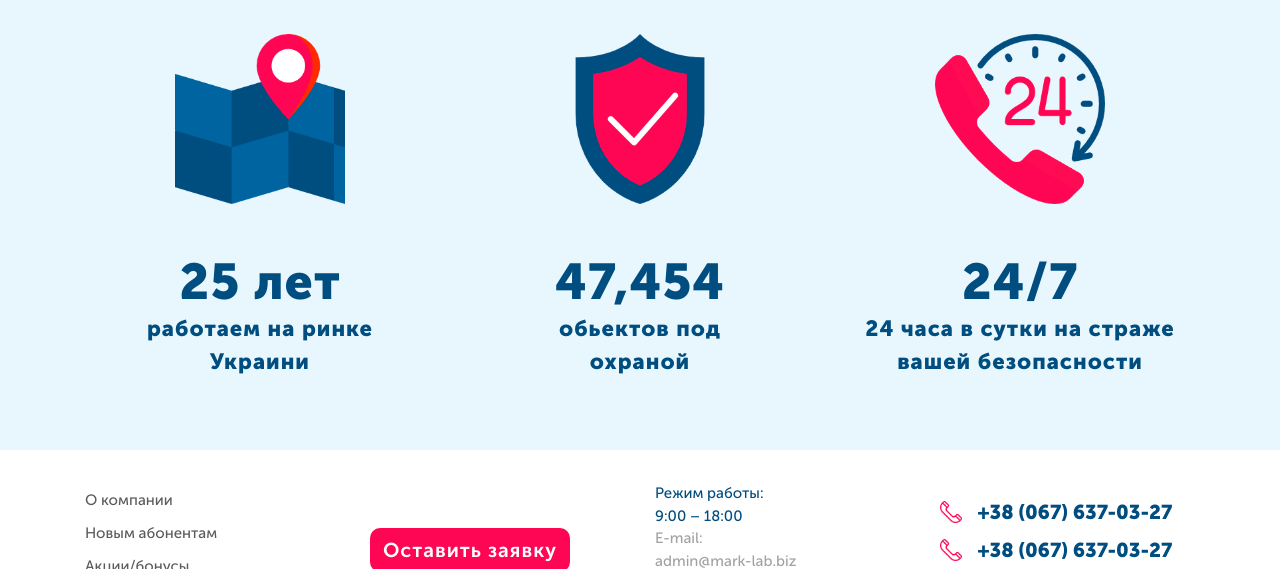
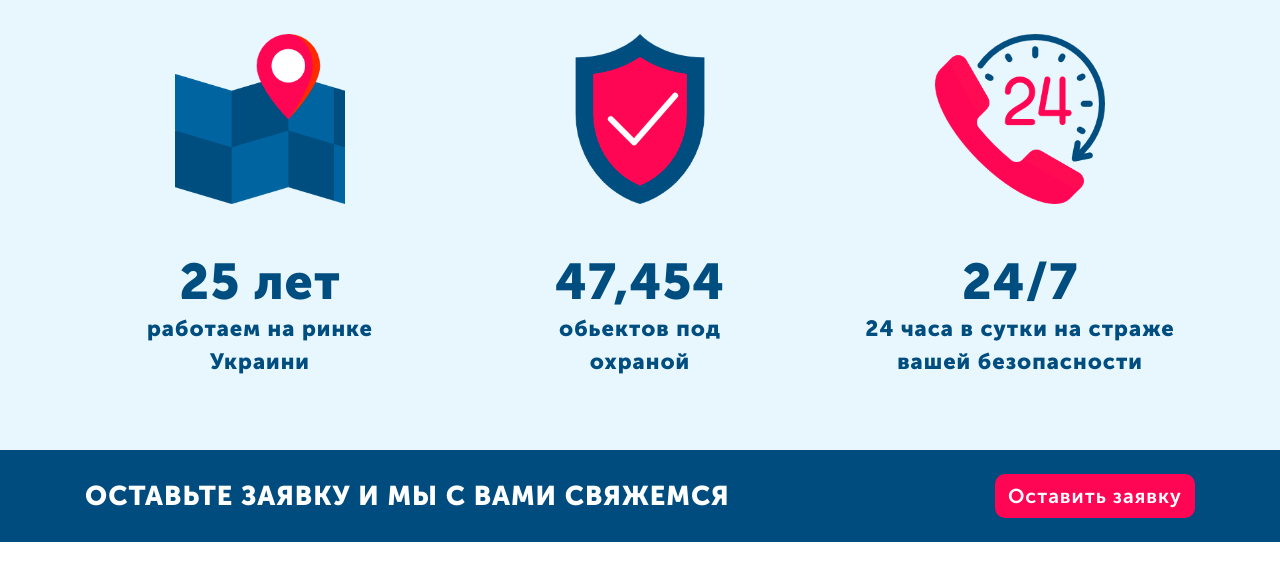
Before and after one commit to OstapHetman/venbest, a plain HTML site: page src/index.html in a window 1280 px wide. Shown: the part 902-1471 px from the top of the page. Drawn offline with Linux system fonts and the light colour scheme.

Commit message:
implement line section

```diff
--- a/src/index.html
+++ b/src/index.html
@@ -175,6 +175,21 @@
     </header>
     <!-- END HEADER -->
 
+    <!-- START LINE SECTION -->
+    <section id="line">
+        <div class="container">
+            <div class="row py-4 align-items-center">
+                <div class="col-lg-8 col-xl-8">
+                    <h2 class="mb-0">Оставьте заявку и мы с вами свяжемся</h2>
+                </div>
+                <div class="offset-lg-1 offset-xl-1 col-lg-3 col-xl-3 pt-3 pt-lg-0 pt-xl-0 text-center text-lg-right text-xl-right">
+                    <button class="btn main-btn">Оставить заявку</button>
+                </div>
+            </div>
+        </div>
+    </section>
+    <!-- END LINE SECTION -->
+
     <!-- START FOOTER -->
     <footer>
         <div class="container ">
@@ -214,6 +229,9 @@
             </div>
         </div>
     </footer>
+
+
+
     <!-- START BOTTOM FOOTER -->
     <article id="bottom-footer">
         <div class="container ">
--- a/src/sass/helpers/_variables.scss
+++ b/src/sass/helpers/_variables.scss
@@ -7,3 +7,4 @@ $captionHeaderTwo: #f10d54;
 $footerLinksClrOne:#5a5a5b;
 $footerLinksClrTwo:#a2a2a3;
 $bottomFooterBg: #e3e3e3;
+$mainBgClr: #004c7f;
--- /dev/null
+++ b/src/sass/layout/_line.scss
@@ -0,0 +1,10 @@
+#line {
+    background-color: $mainBgClr;
+    h2 {
+        font-family: "Museo3";
+        font-size: em(27);
+        color: #fff;
+        text-transform: uppercase;
+        letter-spacing: 1px;
+    }
+}
--- a/src/sass/main.scss
+++ b/src/sass/main.scss
@@ -13,6 +13,7 @@
 @import 'layout/_top-part';
 @import 'layout/_navigation';
 @import 'layout/_header';
+@import 'layout/_line';
 @import 'layout/_footer';
 // ======================= //
 // ===== Pages Folder====== //
```
Also changed, not shown: src/css/main.css.
